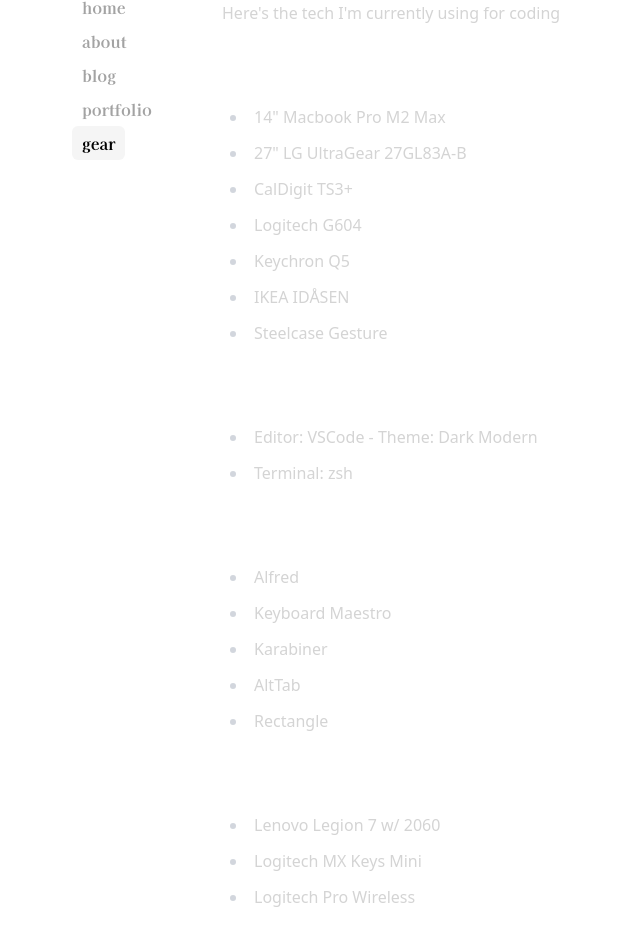
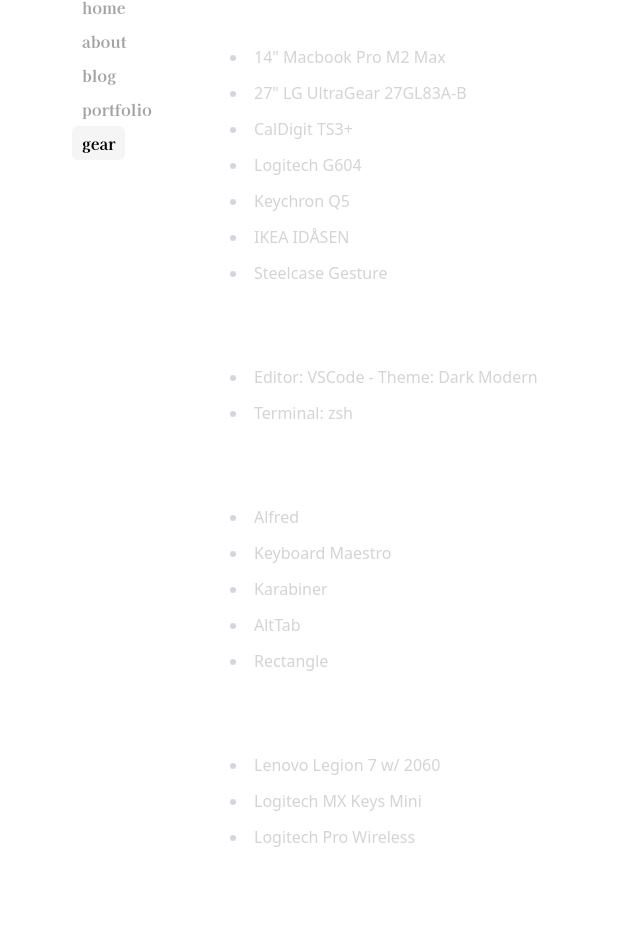
Before and after one commit to plasmadice/portfolio, a Next.js app: page /gear in a window 1280 px wide. Shown: the part 240-1186 px from the top of the page, without its empty margins (120-760 px from the left). Built offline with nearby package versions, Linux system fonts and the light colour scheme.

Commit message:
Add links to /gear page

```diff
--- a/app/gear/page.tsx
+++ b/app/gear/page.tsx
@@ -1,51 +1,143 @@
 import type { Metadata } from "next"
+import Link from "next/link"
 
 export const metadata: Metadata = {
   title: "Uses",
-  description: "Here's the tech I'm currently using for coding.",
+  description: "Gear I'm using",
 }
+
+type Gear = {
+  name: string
+  link: string
+}
+
+type GearCategory = {
+  id: string
+  name: string
+  items: Gear[]
+}
+
+type GearList = {
+  [key: string]: GearCategory
+}
+
+const gear: GearList = {
+  computer: {
+    id: "computer-office",
+    name: "Computer / Office",
+    items: [
+      {
+        name: '14" Macbook Pro M2 Max',
+        link: "https://support.apple.com/kb/SP889?locale=en_US",
+      },
+      {
+        name: '27" LG UltraGear 27GL83A-B',
+        link: "https://www.lg.com/us/monitors/lg-27gl83a-b-gaming-monitor",
+      },
+      {
+        name: "CalDigit TS3+",
+        link: "https://www.caldigit.com/ts3-plus/",
+      },
+      {
+        name: "Logitech G604",
+        link: "https://www.rtings.com/mouse/reviews/logitech/g604-lightspeed",
+      },
+      {
+        name: "Keychron Q5",
+        link: "https://www.keychron.com/products/keychron-q5-qmk-custom-mechanical-keyboard",
+      },
+      {
+        name: "IKEA IDÅSEN",
+        link: "https://www.ikea.com/us/en/p/idasen-desk-brown-dark-gray-s49281027/#content",
+      },
+      {
+        name: "Steelcase Gesture",
+        link: "https://store.steelcase.com/gesture",
+      },
+    ],
+  },
+  coding: {
+    id: "coding",
+    name: "Coding",
+    items: [
+      {
+        name: "Editor: VSCode - Theme: Dark Modern",
+        link: "https://code.visualstudio.com/",
+      },
+      {
+        name: "Terminal: zsh",
+        link: "https://ohmyz.sh/",
+      },
+    ],
+  },
+  software: {
+    id: "software",
+    name: "Software",
+    items: [
+      {
+        name: "Alfred",
+        link: "https://www.alfredapp.com/",
+      },
+      {
+        name: "Keyboard Maestro",
+        link: "https://www.keyboardmaestro.com/main/",
+      },
+      {
+        name: "Karabiner",
+        link: "https://karabiner-elements.pqrs.org/",
+      },
+      {
+        name: "AltTab",
+        link: "https://alt-tab-macos.netlify.app/",
+      },
+      {
+        name: "Rectangle",
+        link: "https://rectangleapp.com/",
+      },
+    ],
+  },
+  other: {
+    id: "other",
+    name: "Other",
+    items: [
+      {
+        name: "Lenovo Legion 7 w/ 2060",
+        link: "https://pcsupport.lenovo.com/us/en/products/laptops-and-netbooks/legion-series/legion-7-15imh05/81yt/81yt0000us",
+      },
+      {
+        name: "Logitech MX Keys Mini",
+        link: "https://www.logitech.com/en-us/products/keyboards/mx-keys-mini.920-010388.html",
+      },
+      {
+        name: "Logitech Pro Wireless",
+        link: "https://www.logitechg.com/en-us/products/gaming-mice/pro-wireless-mouse.html",
+      },
+    ],
+  },
+}
+
+const Category = ({ id, name, items }: GearCategory) => (
+  <>
+    <h3 id={id}>{name}</h3>
+    <ul>
+      {items.map((item) => (
+        <li key={item.name}>
+          <Link href={item.link} target="_blank" className="no-underline">
+            {item.name}
+          </Link>
+        </li>
+      ))}
+    </ul>
+  </>
+)
 
 export default function UsesPage() {
   return (
     <section className="prose prose-quoteless dark:prose-invert text-neutral-800">
-      <h1 className="font-bold text-3xl font-serif mb-8">Tech I'm Using</h1>
-      <p className="mt-2 mb-8">
-        Here's the tech I'm currently using for coding
-      </p>
-      <h3 id="computer-office">Computer / Office</h3>
-      <ul>
-        <li>14&quot; Macbook Pro M2 Max</li>
-        <li>27&quot; LG UltraGear 27GL83A-B</li>
-        <li>CalDigit TS3+</li>
-        <li>Logitech G604</li>
-        <li>Keychron Q5</li>
-        <li>IKEA IDÅSEN</li>
-        <li>Steelcase Gesture</li>
-      </ul>
-      <h3 id="coding">Coding</h3>
-      <ul>
-        <li>Editor: VSCode - Theme: Dark Modern</li>
-        <li>Terminal: zsh</li>
-      </ul>
-      <h3 id="software">Software</h3>
-      <ul>
-        <li>Alfred</li>
-        <li>Keyboard Maestro</li>
-        <li>Karabiner</li>
-        <li>AltTab</li>
-        <li>Rectangle</li>
-        {/* <li>Grammarly</li> */}
-        {/* <li>Texts</li> */}
-      </ul>
-      <h3 id="other-tech">Other Tech</h3>
-      <ul>
-        {/* <li>Apple Airpods Pro</li>
-          <li>Apple Watch</li>
-          <li>Apple iPhone</li> */}
-        <li>Lenovo Legion 7 w/ 2060</li>
-        <li>Logitech MX Keys Mini</li>
-        <li>Logitech Pro Wireless</li>
-      </ul>
+      <h1 className="font-bold text-3xl font-serif mb-8">Gear</h1>
+      {Object.values(gear).map((category) => (
+        <Category key={category.id} {...category} />
+      ))}
     </section>
   )
 }
--- a/app/global.css
+++ b/app/global.css
@@ -38,7 +38,7 @@
   color: white;
 }
 
-.prose.prose-quoteless p, .prose.prose-quoteless ul {
+.prose.prose-quoteless p, .prose.prose-quoteless ul, .prose.prose-quoteless a {
   color: rgb(212, 212, 212)
 }
 
```
